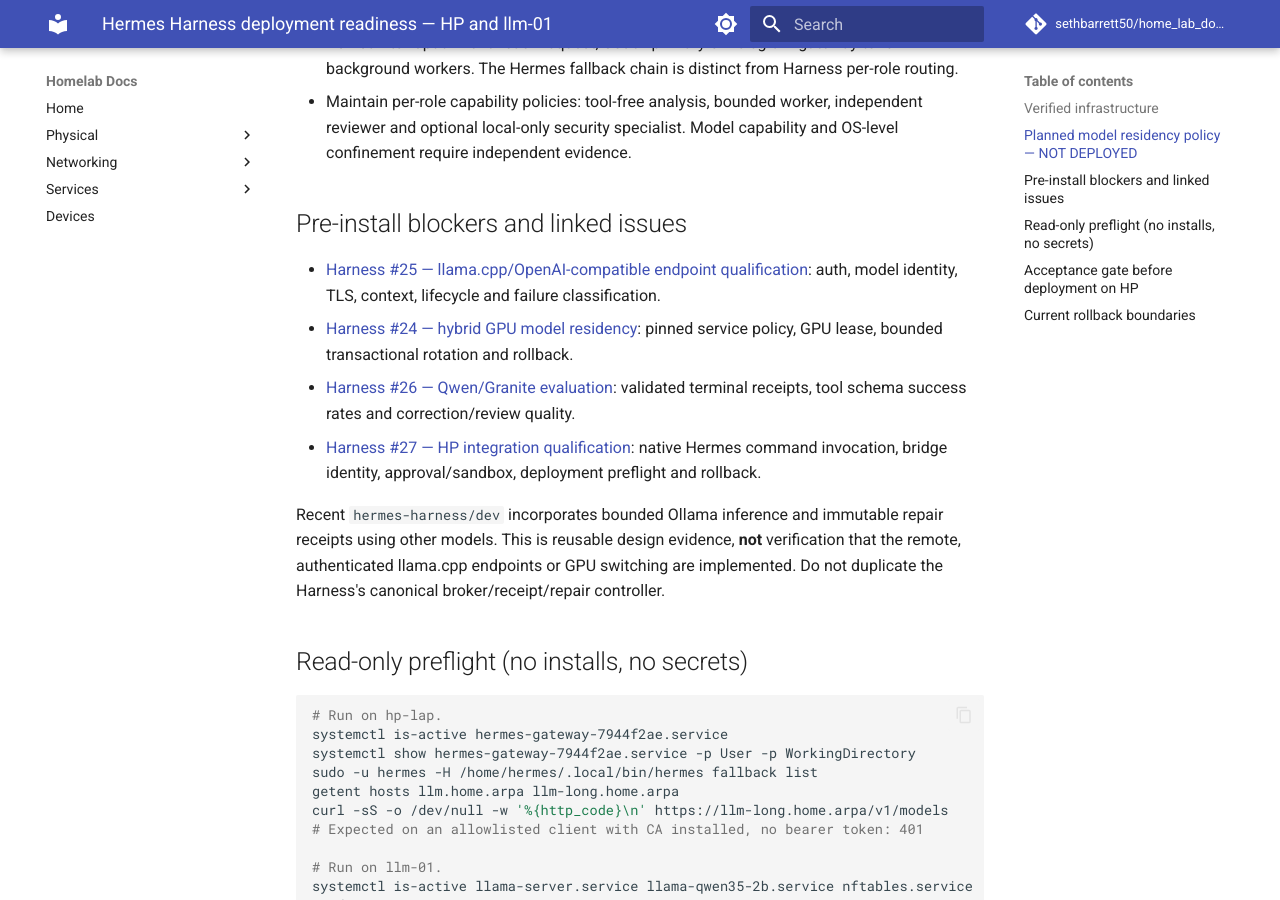
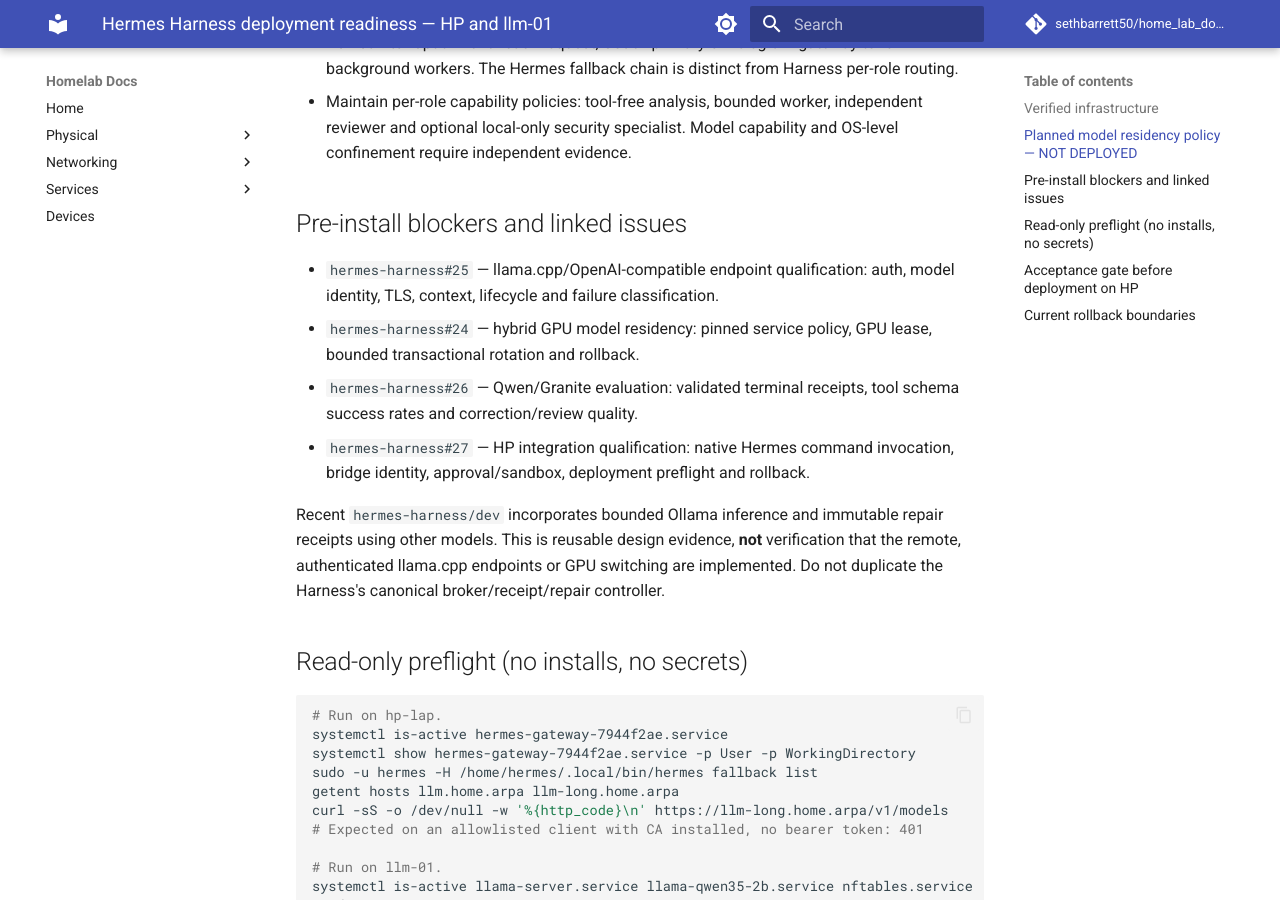
Before and after one commit to sethbarrett50/home_lab_docs, an MkDocs documentation site: the page built from docs/services/hermes-harness-deployment.md, in a window 1280 px wide and 900 px high, scrolled down 1409 px. Built offline with MkDocs 1.6.1 and Material for MkDocs 9.7.7, drawn with Linux system fonts in a browser that asks for light colours; comment, search, counter and statistics services are not loaded; some of the changed text lies outside the part shown.

Commit message:
docs: fix markdown lint and private repository link checks

```diff
--- a/docs/services/hermes-harness-deployment.md
+++ b/docs/services/hermes-harness-deployment.md
@@ -27,10 +27,10 @@
 
 ## Pre-install blockers and linked issues
 
-- [Harness #25 — llama.cpp/OpenAI-compatible endpoint qualification](https://github.com/sethbarrett50/hermes-harness/issues/25): auth, model identity, TLS, context, lifecycle and failure classification.
-- [Harness #24 — hybrid GPU model residency](https://github.com/sethbarrett50/hermes-harness/issues/24): pinned service policy, GPU lease, bounded transactional rotation and rollback.
-- [Harness #26 — Qwen/Granite evaluation](https://github.com/sethbarrett50/hermes-harness/issues/26): validated terminal receipts, tool schema success rates and correction/review quality.
-- [Harness #27 — HP integration qualification](https://github.com/sethbarrett50/hermes-harness/issues/27): native Hermes command invocation, bridge identity, approval/sandbox, deployment preflight and rollback.
+- `hermes-harness#25` — llama.cpp/OpenAI-compatible endpoint qualification: auth, model identity, TLS, context, lifecycle and failure classification.
+- `hermes-harness#24` — hybrid GPU model residency: pinned service policy, GPU lease, bounded transactional rotation and rollback.
+- `hermes-harness#26` — Qwen/Granite evaluation: validated terminal receipts, tool schema success rates and correction/review quality.
+- `hermes-harness#27` — HP integration qualification: native Hermes command invocation, bridge identity, approval/sandbox, deployment preflight and rollback.
 
 Recent `hermes-harness/dev` incorporates bounded Ollama inference and immutable repair receipts using other models. This is reusable design evidence, **not** verification that the remote, authenticated llama.cpp endpoints or GPU switching are implemented. Do not duplicate the Harness's canonical broker/receipt/repair controller.
 
```
Also changed, not shown: other parts of docs/services/hermes-harness-deployment.md (+1 -1 lines).
